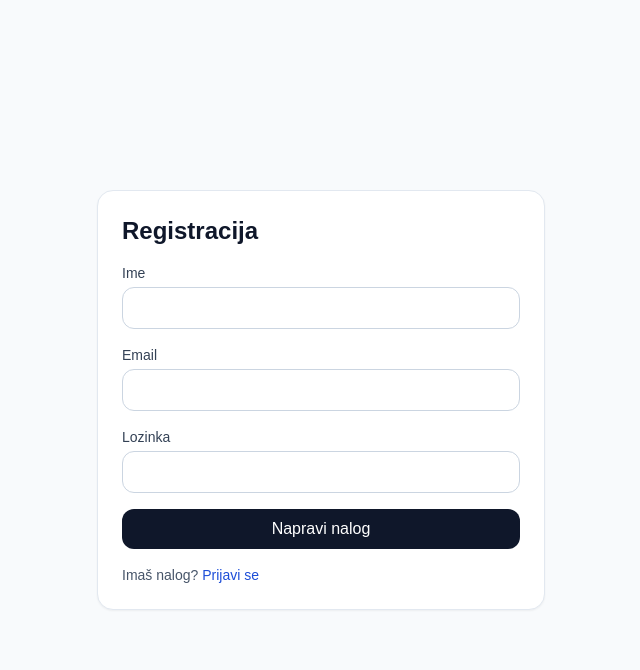
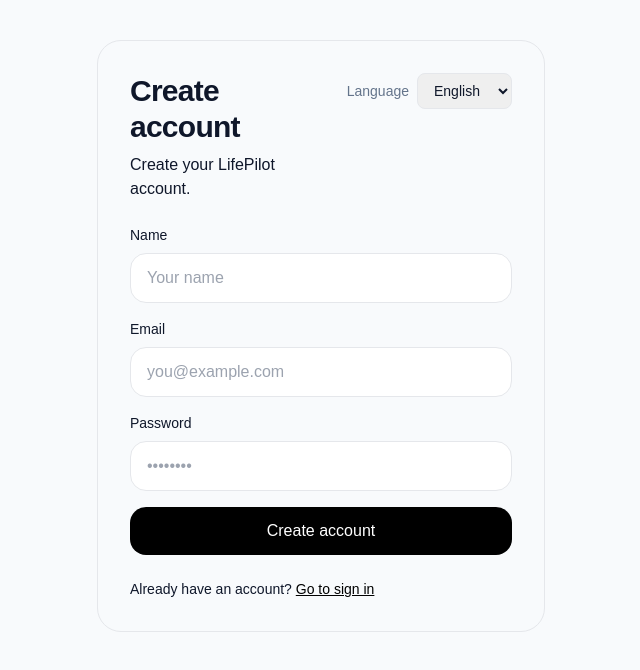
Before and after one commit to sutic83-art/lifepilot-ai-os, a Next.js app: page /auth/signup in a window 1280 px wide. Shown: the top 670 px of the page, without its empty margins (319-959 px from the left). Built offline with nearby package versions, Linux system fonts and the light colour scheme.

Commit message:
Translate auth pages with i18n

```diff
--- a/app/auth/signin/page.tsx
+++ b/app/auth/signin/page.tsx
@@ -1,13 +1,17 @@
 "use client";
 
 import { Suspense, useState } from "react";
+import Link from "next/link";
 import { useRouter, useSearchParams } from "next/navigation";
 import { signIn } from "next-auth/react";
+import { useI18n } from "@/lib/i18n/context";
+import { LanguageSwitcher } from "@/components/i18n/language-switcher";
 
 function SignInContent() {
   const router = useRouter();
   const params = useSearchParams();
   const callbackUrl = params?.get("callbackUrl") || "/dashboard";
+  const { t } = useI18n();
 
   const [email, setEmail] = useState("");
   const [password, setPassword] = useState("");
@@ -29,19 +33,19 @@
       });
 
       if (!result) {
-        setError("Prijava nije uspela.");
+        setError(t.auth.signInFailed);
         return;
       }
 
       if (result.error) {
-        setError("Pogrešan email ili lozinka.");
+        setError(t.auth.invalidCredentials);
         return;
       }
 
       router.push(result.url || callbackUrl);
       router.refresh();
-    } catch (err) {
-      setError(err instanceof Error ? err.message : "Greška pri prijavi.");
+    } catch {
+      setError(t.auth.signInFailed);
     } finally {
       setLoading(false);
     }
@@ -50,16 +54,23 @@
   return (
     <main className="min-h-screen p-6 md:p-10">
       <div className="mx-auto max-w-md space-y-6 rounded-3xl border p-8">
-        <div>
-          <h1 className="text-3xl font-bold tracking-tight">Sign in</h1>
-          <p className="mt-2 text-muted-foreground">
-            Prijavi se na svoj LifePilot nalog.
-          </p>
+        <div className="flex items-start justify-between gap-4">
+          <div>
+            <h1 className="text-3xl font-bold tracking-tight">
+              {t.auth.signInTitle}
+            </h1>
+            <p className="mt-2 text-muted-foreground">
+              {t.auth.signInDescription}
+            </p>
+          </div>
+          <LanguageSwitcher />
         </div>
 
         <form onSubmit={handleSignIn} className="space-y-4">
           <div>
-            <label className="mb-2 block text-sm font-medium">Email</label>
+            <label className="mb-2 block text-sm font-medium">
+              {t.auth.email}
+            </label>
             <input
               type="email"
               value={email}
@@ -71,7 +82,9 @@
           </div>
 
           <div>
-            <label className="mb-2 block text-sm font-medium">Password</label>
+            <label className="mb-2 block text-sm font-medium">
+              {t.auth.password}
+            </label>
             <input
               type="password"
               value={password}
@@ -87,7 +100,7 @@
             disabled={loading}
             className="w-full rounded-2xl bg-black px-6 py-3 text-white disabled:opacity-50"
           >
-            {loading ? "Signing in..." : "Sign in"}
+            {loading ? t.auth.loadingSignIn : t.auth.signInButton}
           </button>
         </form>
 
@@ -96,6 +109,13 @@
             {error}
           </div>
         )}
+
+        <div className="text-sm text-muted-foreground">
+          {t.auth.noAccount}{" "}
+          <Link href="/auth/signup" className="font-medium text-black underline">
+            {t.auth.goToSignUp}
+          </Link>
+        </div>
       </div>
     </main>
   );
@@ -107,7 +127,7 @@
       fallback={
         <main className="min-h-screen p-6 md:p-10">
           <div className="mx-auto max-w-md rounded-3xl border p-8">
-            Učitavanje sign in stranice...
+            Loading...
           </div>
         </main>
       }
--- a/app/auth/signup/page.tsx
+++ b/app/auth/signup/page.tsx
@@ -1,54 +1,128 @@
-'use client';
+"use client";
 
-import Link from 'next/link';
-import { useRouter } from 'next/navigation';
-import { useState } from 'react';
+import { useState } from "react";
+import Link from "next/link";
+import { useRouter } from "next/navigation";
+import { useI18n } from "@/lib/i18n/context";
+import { LanguageSwitcher } from "@/components/i18n/language-switcher";
 
 export default function SignUpPage() {
   const router = useRouter();
+  const { t } = useI18n();
+
+  const [name, setName] = useState("");
+  const [email, setEmail] = useState("");
+  const [password, setPassword] = useState("");
+  const [error, setError] = useState("");
   const [loading, setLoading] = useState(false);
-  const [error, setError] = useState('');
+
+  const handleSignUp = async (e: React.FormEvent) => {
+    e.preventDefault();
+
+    try {
+      setLoading(true);
+      setError("");
+
+      const res = await fetch("/api/register", {
+        method: "POST",
+        headers: {
+          "Content-Type": "application/json",
+        },
+        body: JSON.stringify({ name, email, password }),
+      });
+
+      const data = await res.json();
+
+      if (!res.ok) {
+        throw new Error(data.error || t.auth.signUpFailed);
+      }
+
+      router.push("/auth/signin");
+    } catch (err) {
+      setError(err instanceof Error ? err.message : t.auth.signUpFailed);
+    } finally {
+      setLoading(false);
+    }
+  };
 
   return (
-    <div className="container-shell flex min-h-screen items-center justify-center py-10">
-      <form
-        className="card w-full max-w-md space-y-4 p-6"
-        onSubmit={async (e) => {
-          e.preventDefault();
-          setLoading(true);
-          setError('');
-          const form = new FormData(e.currentTarget);
-          const res = await fetch('/api/register', {
-            method: 'POST',
-            headers: { 'Content-Type': 'application/json' },
-            body: JSON.stringify(Object.fromEntries(form.entries()))
-          });
-          const data = await res.json();
-          setLoading(false);
-          if (!res.ok) {
-            setError(data.error || 'Registracija nije uspela.');
-            return;
-          }
-          router.push('/auth/signin');
-        }}
-      >
-        <h1 className="text-2xl font-bold">Registracija</h1>
-        <div>
-          <label className="label">Ime</label>
-          <input className="input" type="text" name="name" required />
+    <main className="min-h-screen p-6 md:p-10">
+      <div className="mx-auto max-w-md space-y-6 rounded-3xl border p-8">
+        <div className="flex items-start justify-between gap-4">
+          <div>
+            <h1 className="text-3xl font-bold tracking-tight">
+              {t.auth.signUpTitle}
+            </h1>
+            <p className="mt-2 text-muted-foreground">
+              {t.auth.signUpDescription}
+            </p>
+          </div>
+          <LanguageSwitcher />
         </div>
-        <div>
-          <label className="label">Email</label>
-          <input className="input" type="email" name="email" required />
+
+        <form onSubmit={handleSignUp} className="space-y-4">
+          <div>
+            <label className="mb-2 block text-sm font-medium">
+              {t.auth.name}
+            </label>
+            <input
+              value={name}
+              onChange={(e) => setName(e.target.value)}
+              className="w-full rounded-2xl border px-4 py-3"
+              placeholder="Your name"
+            />
+          </div>
+
+          <div>
+            <label className="mb-2 block text-sm font-medium">
+              {t.auth.email}
+            </label>
+            <input
+              type="email"
+              value={email}
+              onChange={(e) => setEmail(e.target.value)}
+              className="w-full rounded-2xl border px-4 py-3"
+              placeholder="you@example.com"
+              required
+            />
+          </div>
+
+          <div>
+            <label className="mb-2 block text-sm font-medium">
+              {t.auth.password}
+            </label>
+            <input
+              type="password"
+              value={password}
+              onChange={(e) => setPassword(e.target.value)}
+              className="w-full rounded-2xl border px-4 py-3"
+              placeholder="••••••••"
+              required
+            />
+          </div>
+
+          <button
+            type="submit"
+            disabled={loading}
+            className="w-full rounded-2xl bg-black px-6 py-3 text-white disabled:opacity-50"
+          >
+            {loading ? t.auth.loadingSignUp : t.auth.signUpButton}
+          </button>
+        </form>
+
+        {error && (
+          <div className="rounded-2xl border border-red-300 p-4 text-red-600">
+            {error}
+          </div>
+        )}
+
+        <div className="text-sm text-muted-foreground">
+          {t.auth.alreadyHaveAccount}{" "}
+          <Link href="/auth/signin" className="font-medium text-black underline">
+            {t.auth.goToSignIn}
+          </Link>
         </div>
-        <div>
-          <label className="label">Lozinka</label>
-          <input className="input" type="password" name="password" minLength={8} required />
-        </div>
-        {error ? <p className="text-sm text-red-600">{error}</p> : null}
-        <button className="btn-primary w-full" disabled={loading} type="submit">{loading ? 'Kreiranje...' : 'Napravi nalog'}</button>
-        <p className="text-sm text-slate-600">Imaš nalog? <Link href="/auth/signin" className="font-medium text-blue-700">Prijavi se</Link></p>
-      </form>
-    </div>
+      </div>
+    </main>
   );
 }
```
